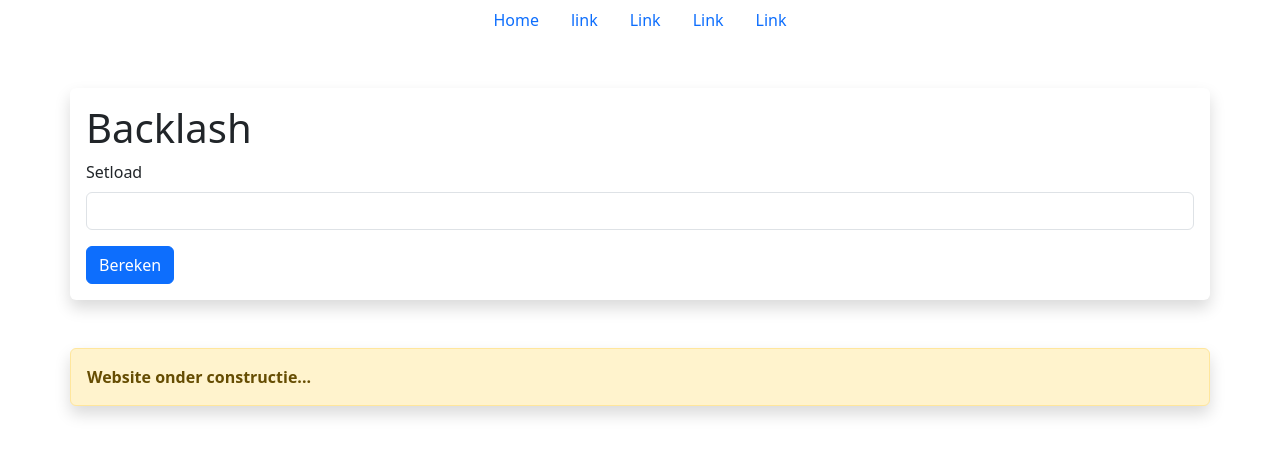
After one commit to grishian/grishian, a Flask app: page /calculate_backlash in a window 1280 px wide. The commit adds this page. Shown: the top 456 px of the page. Run offline with Flask 3, Linux system fonts and the light colour scheme.

Commit message:
forms werkte niet... ik heb gewoon alle packages geupdate en het werkt nu

```diff
--- a/app/__init__.py
+++ b/app/__init__.py
@@ -1,18 +1,18 @@
 from flask import Flask
 from flask_sqlalchemy import SQLAlchemy
 from flask_migrate import Migrate
-from flask_seasurf import SeaSurf
+#from flask_seasurf import SeaSurf
 
 db = SQLAlchemy()
 
 migrate = Migrate()
 
-csrf = SeaSurf()
+#csrf = SeaSurf()
 
 def create_app(config=None):
     app = Flask(__name__)
 
-    csrf.init_app(app)
+    #csrf.init_app(app)
 
     app.debug = True
 
--- a/app/bp_backlash/views_backlash.py
+++ b/app/bp_backlash/views_backlash.py
@@ -1,9 +1,26 @@
-from flask import render_template
+from app import db
+from flask import render_template, flash, redirect, url_for, abort, request
 from app.bp_backlash import bp_backlash
-#from app.bp_user.model_user import User
+from app.bp_user.model_user import User
 
 
 @bp_backlash.route('/backlash')
 def do_backlash():
 
     return render_template('backlash/backlash.html', title='Backlash')
+
+@bp_backlash.route('/calculate_backlash', methods=['GET', 'POST'])
+def do_calculate_backlash():
+
+
+
+    if request.method == "POST":
+
+
+
+
+        return redirect('https://media.tenor.com/o656qFKDzeUAAAAC/rick-astley-never-gonna-give-you-up.gif')
+
+
+
+    return render_template('backlash/calculate_backlash.html', title='Bereken backlash')
--- a/app/templates/backlash/backlash.html
+++ b/app/templates/backlash/backlash.html
@@ -1,6 +1,6 @@
 {% extends 'index.html' %}
 
 {% block main_content %}
-<img src="https://media.discordapp.net/attachments/1070324162717036606/1151786369857896490/IMG_0609.jpg?ex=657178a5&is=655f03a5&hm=8718e648cc794d33128e5e6465a24dea28d4c3224c8142ffd70028f4239a077d&=&format=webp&width=1207&height=905" class="img-fluid" alt="...">
+<img src="../../static/images/backlash/backlash_vage_foto.jpg" class="img-fluid" alt="backlash vage foto">
 
 {% endblock %}
--- /dev/null
+++ b/app/templates/backlash/calculate_backlash.html
@@ -0,0 +1,23 @@
+{% extends 'index.html' %}
+
+{% block main_content %}
+
+
+<h1>Backlash</h1>
+
+<form method="post" name="calculate_backlash">
+
+
+    <div class="mb-3">
+        <label for="input_setload" class="form-label">Setload</label>
+        <input type="text" class="form-control" id="input_setload" name="input_setload" aria-describedby="setload_help">
+    </div>
+    <button type="submit" class="btn btn-primary">Bereken</button>
+
+</form>
+
+
+
+
+
+{% endblock %}
--- a/app/templates/general/home.html
+++ b/app/templates/general/home.html
@@ -6,6 +6,10 @@
 
 {{users}}
 
+<p><a class="link-opacity-25-hover"
+    href="{{url_for('bp_backlash.do_calculate_backlash')}}">bereken backlash</a></p>
+
+
 
 
 {% endblock %}
--- a/app/templates/index.html
+++ b/app/templates/index.html
@@ -12,6 +12,23 @@
 </head>
 <body>
 
+<ul class="nav justify-content-center">
+    <li class="nav-item">
+        <a class="nav-link active" aria-current="page" href="{{url_for('bp_general.do_home')}}">Home</a>
+    </li>
+    <li class="nav-item">
+        <a class="nav-link" href="#">link</a>
+    </li>
+    <li class="nav-item">
+        <a class="nav-link" href="#">Link</a>
+    </li>
+    <li class="nav-item">
+        <a class="nav-link" href="#">Link</a>
+    </li>
+    <li class="nav-item">
+        <a class="nav-link" href="#">Link</a>
+    </li>
+</ul>
 
 <div class="shadow p-3 my-5 bg-body rounded container position-relative">
     {% block main_content %}
--- a/configuration.py
+++ b/configuration.py
@@ -5,7 +5,6 @@ basedir = os.path.abspath(os.path.dirname(__file__))
 class BaseConfiguration():
     DEBUG = True
     SECRET_KEY = 'super secret key'
-    SESSION_TYPE = 'memcached'
 
 
     SQLALCHEMY_DATABASE_URI = os.environ.get('DATABASE_URL') or \
--- a/requirements.txt
+++ b/requirements.txt
@@ -6,6 +6,7 @@ Flask==2.3.3
 Flask-Migrate==4.0.5
 Flask-SeaSurf==1.1.1
 Flask-SQLAlchemy==3.1.1
+Flask-WTF==1.2.1
 greenlet==2.0.2
 itsdangerous==2.1.2
 Jinja2==3.1.2
@@ -14,3 +15,4 @@ MarkupSafe==2.1.3
 SQLAlchemy==2.0.20
 typing_extensions==4.7.1
 Werkzeug==2.3.7
+WTForms==3.1.1
```
Also changed, not shown: app/static/images/backlash/backlash_vage_foto.jpg (added).
